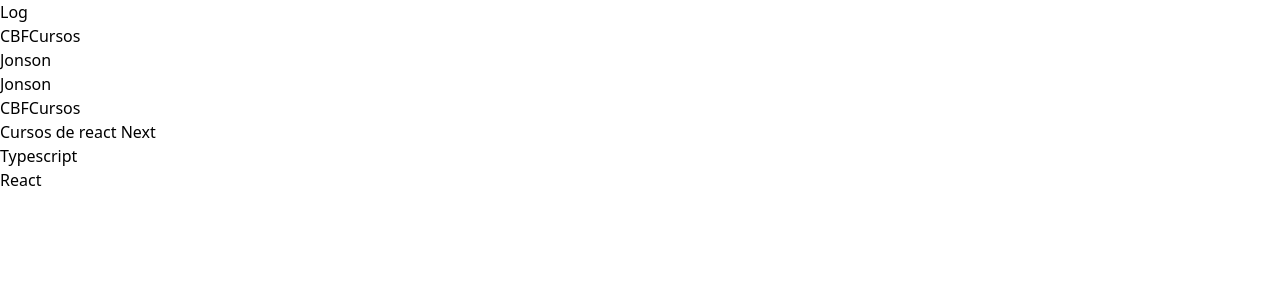
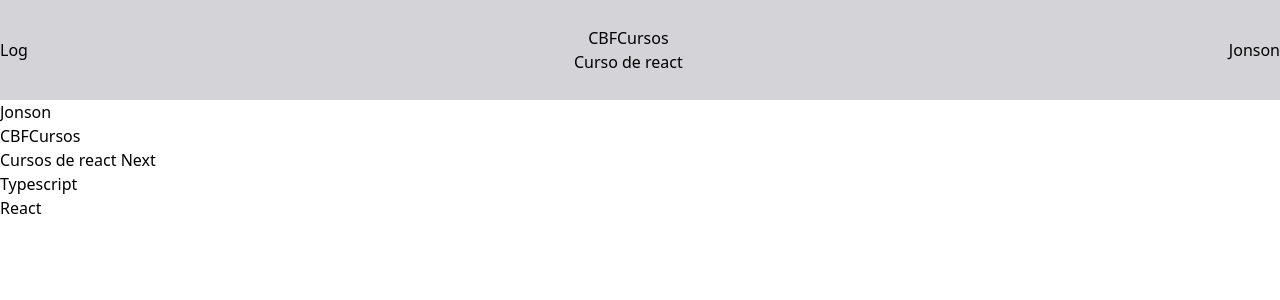
Before and after one commit to luisjonson/treinamento_react_next, a Next.js app: page / in a window 1280 px wide. Shown: the top 300 px of the page. Built offline with nearby package versions, Linux system fonts and the light colour scheme.

Commit message:
Aula 05 - Curso de React Next

```diff
--- a/src/pages/index.tsx
+++ b/src/pages/index.tsx
@@ -16,9 +16,12 @@
 
 function Topo(){
   return (
-    <div>
+    <div className='flex justify-between items-center bg-zinc-300 h-[100px]'>
       <div>Log</div>
-      <div>{canal}</div>
+      <div className='flex flex-col justify-center items-center'>
+        <div className='text-3x1'>{canal}</div>
+        <div className='subtituloTopo'>Curso de react</div>
+      </div>
       <div>{name}</div>
     </div>
   )
--- a/src/styles/globals.css
+++ b/src/styles/globals.css
@@ -1,6 +1,7 @@
 @tailwind base;
 @tailwind components;
 @tailwind utilities;
+@import 'topo.css';
 
 :root {
 
--- /dev/null
+++ b/src/styles/topo.css
@@ -0,0 +1,4 @@
+.subtituloTopo{
+    color: #00f;
+    font-weight: bold;
+}
```
